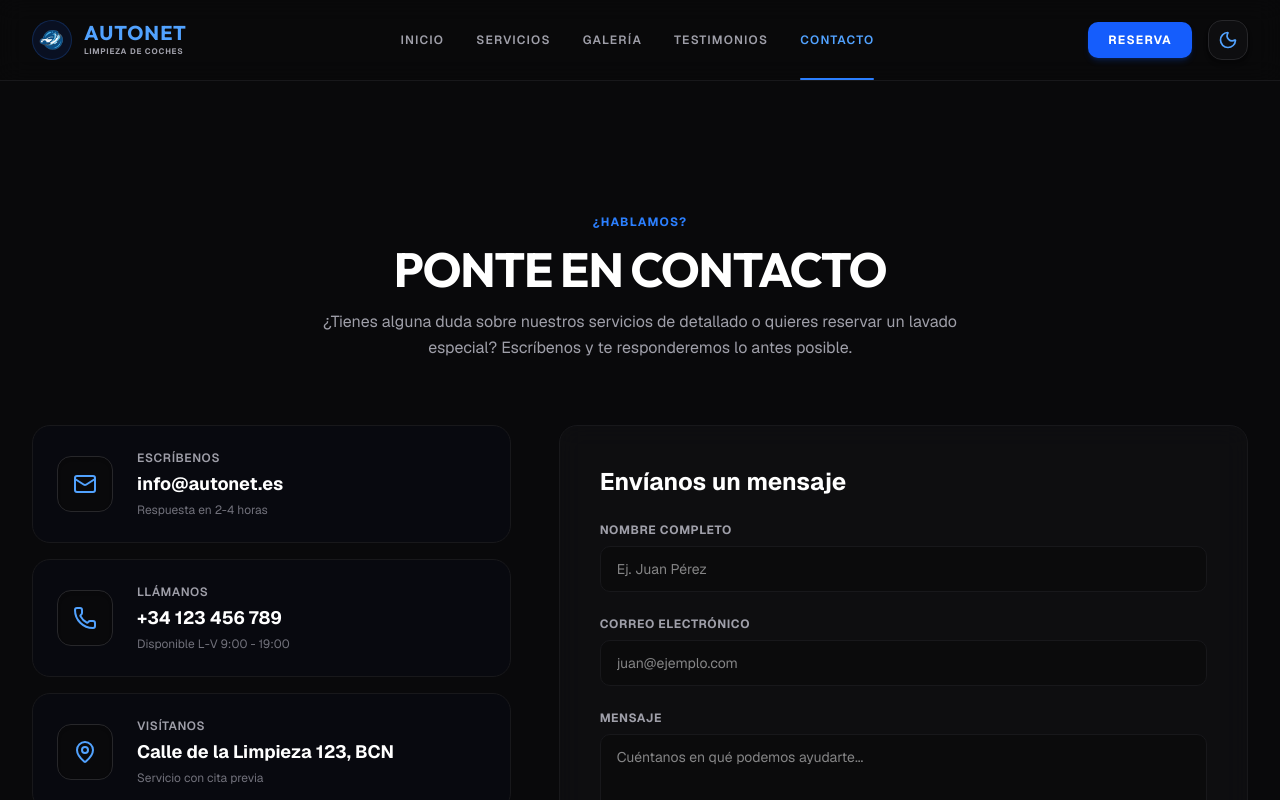
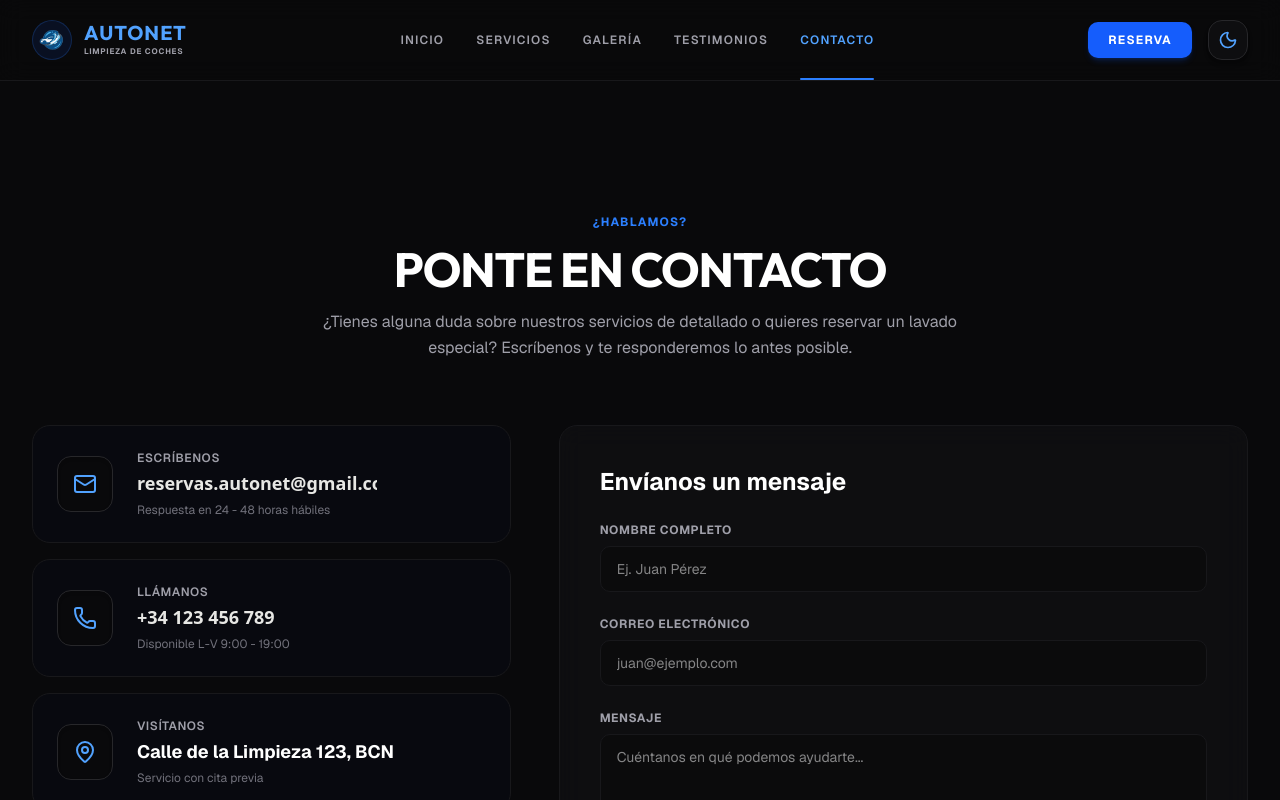
Before and after one commit to svanrell/autonet, a Next.js app: page /contacto in a window 1280 px wide. Shown: the top 800 px of the page. Built offline with nearby package versions, Linux system fonts and the light colour scheme.

Commit message:
feat: implement ContactoClient page with contact details and message form

```diff
--- a/src/app/contacto/ContactoClient.tsx
+++ b/src/app/contacto/ContactoClient.tsx
@@ -4,6 +4,7 @@ import { useState } from "react";
 import Navbar from "@/components/layout/navbar";
 import Footer from "@/components/layout/footer";
 import { Mail, Phone, MapPin, Send } from "lucide-react";
+import Image from "next/image";
 
 export default function ContactoClient() {
     const [nombre, setNombre] = useState("");
@@ -58,8 +59,7 @@ export default function ContactoClient() {
                         {/* Columna Izquierda: Tarjetas de Información de Contacto Interactivas */}
                         <div className="contacto-columna-tarjetas">
                             {/* Tarjeta 1: Escríbenos */}
-                            <a
-                                href="mailto:info@autonet.es"
+                            <div
                                 className="group contacto-tarjeta-enlace"
                             >
                                 <div className="contacto-tarjeta-icono">
@@ -69,18 +69,23 @@ export default function ContactoClient() {
                                     <p className="contacto-tarjeta-categoria">
                                         Escríbenos
                                     </p>
-                                    <h3 className="contacto-tarjeta-valor">
-                                        info@autonet.es
-                                    </h3>
+                                    <div className="mt-1 h-7 flex items-center">
+                                        <Image
+                                            src="/contacto/email.svg"
+                                            alt="Email de contacto"
+                                            width={240}
+                                            height={24}
+                                            className="object-contain dark:invert"
+                                        />
+                                    </div>
                                     <p className="contacto-tarjeta-detalles">
-                                        Respuesta en 2-4 horas
+                                        Respuesta en 24 - 48 horas hábiles
                                     </p>
                                 </div>
-                            </a>
+                            </div>
 
                             {/* Tarjeta 2: Llámanos */}
-                            <a
-                                href="tel:+34123456789"
+                            <div
                                 className="group contacto-tarjeta-enlace"
                             >
                                 <div className="contacto-tarjeta-icono">
@@ -90,14 +95,20 @@ export default function ContactoClient() {
                                     <p className="contacto-tarjeta-categoria">
                                         Llámanos
                                     </p>
-                                    <h3 className="contacto-tarjeta-valor">
-                                        +34 123 456 789
-                                    </h3>
+                                    <div className="mt-1 h-7 flex items-center">
+                                        <Image
+                                            src="/contacto/telefono.svg"
+                                            alt="Teléfono de contacto"
+                                            width={180}
+                                            height={24}
+                                            className="object-contain dark:invert"
+                                        />
+                                    </div>
                                     <p className="contacto-tarjeta-detalles">
                                         Disponible L-V 9:00 - 19:00
                                     </p>
                                 </div>
-                            </a>
+                            </div>
 
                             {/* Tarjeta 3: Visítanos */}
                             <div
```
Also changed, not shown: public/contacto/email.svg (added), public/contacto/telefono.svg (added).
